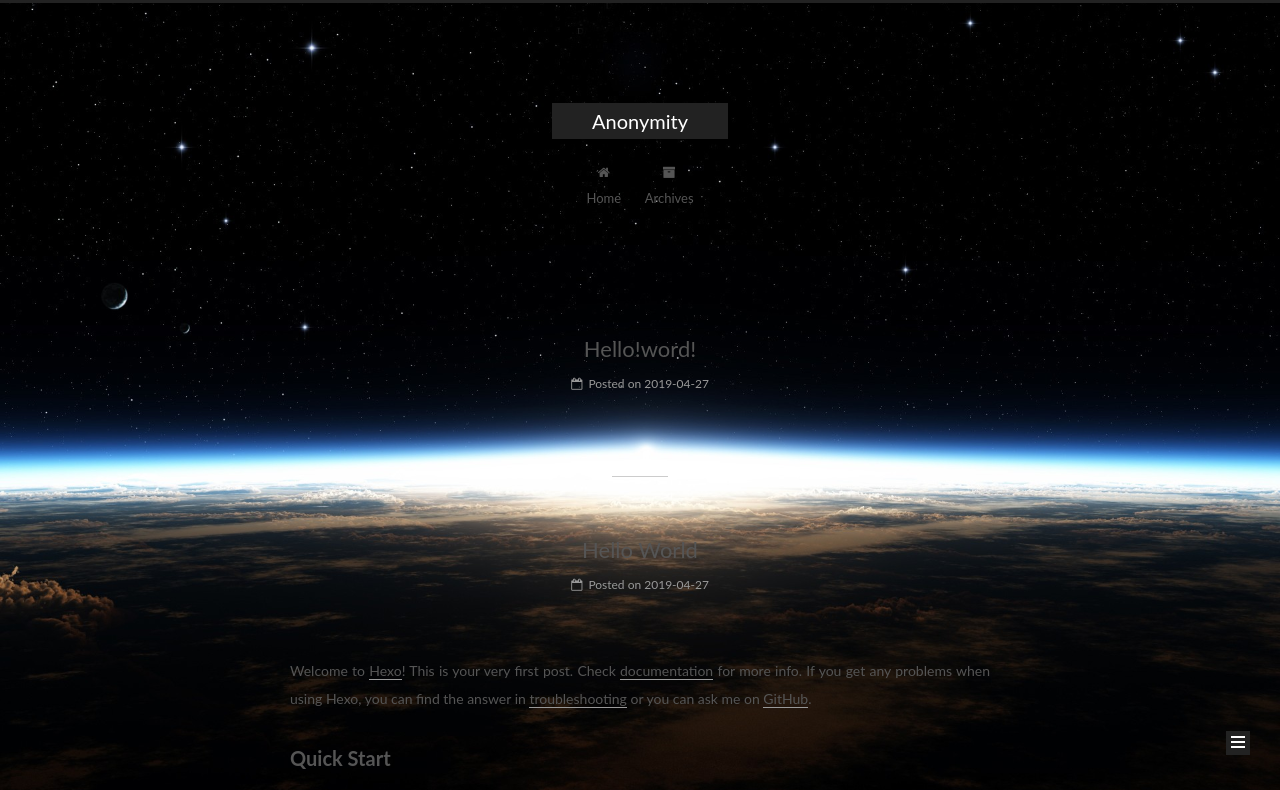
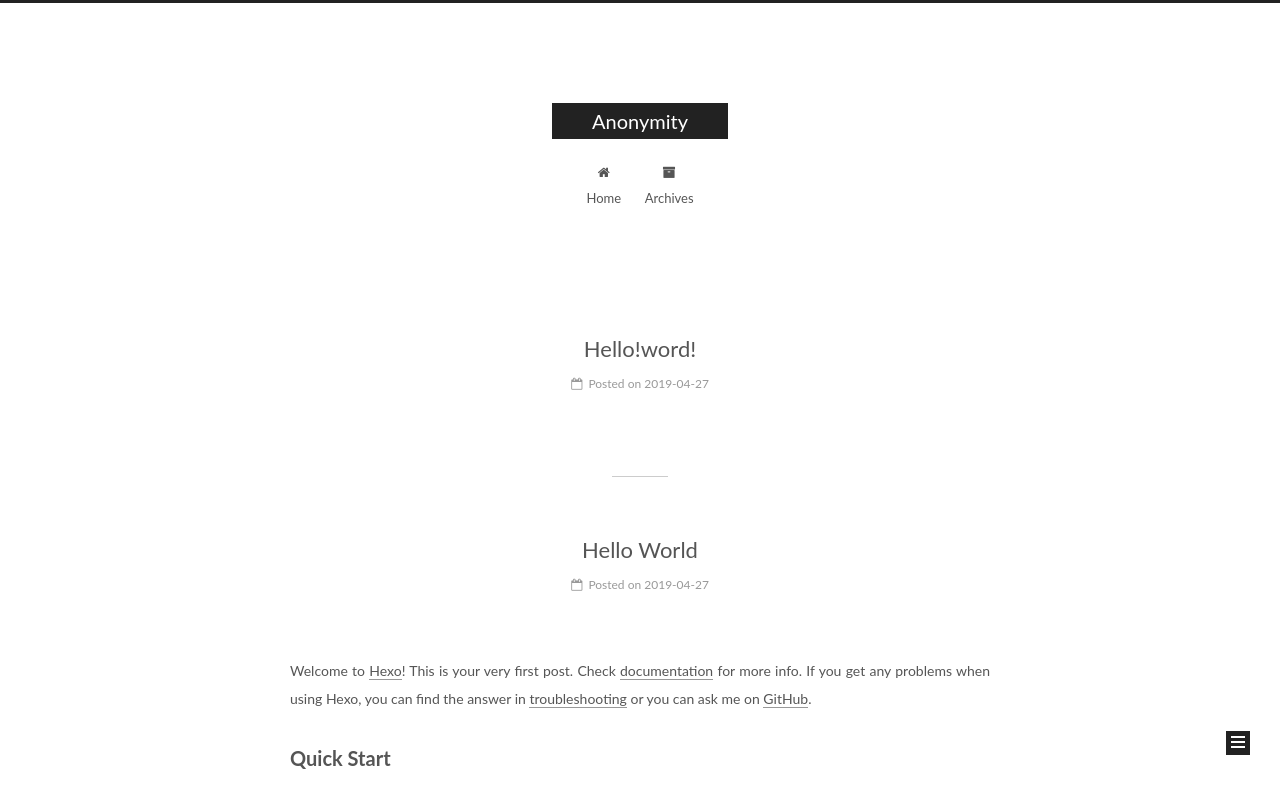
Before and after one commit to Anonymitiy/Anonymitiy.github.io, a plain HTML site: page index.html in a window 1280 px wide. Shown: the top 790 px of the page. Drawn offline with Linux system fonts and the light colour scheme.

Commit message:
Site updated: 2019-04-28 22:24:14

```diff
--- a/css/main.css
+++ b/css/main.css
@@ -1822,7 +1822,7 @@ pre .javascript .function {
   width: 4px;
   height: 4px;
   border-radius: 50%;
-  background: #7e5d41;
+  background: #337175;
 }
 .links-of-blogroll {
   font-size: 13px;
@@ -2660,10 +2660,3 @@ embed {
 .links-of-blogroll-inline .links-of-blogroll-item {
   display: inline-block;
 }
-body {
-  background: url("/images/banner.jpg");
-  background-size: cover;
-  background-repeat: no_repeat;
-  background-attachment: fixed;
-  background-position: center;
-}
```
